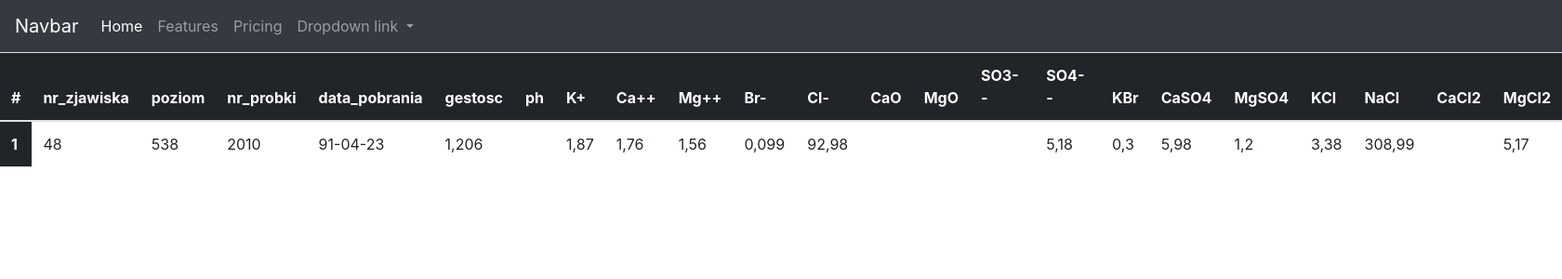
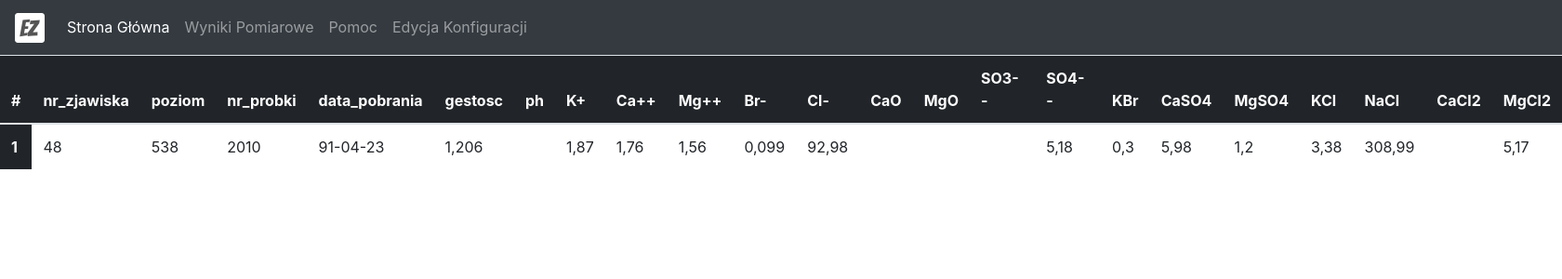
Before and after one commit to Dellanir/python, a Flask app: page / in a window 1680 px wide. Shown: the top 300 px of the page at 93% size. Run offline with Flask 2, Linux system fonts and the light colour scheme; some libraries are stand-ins or nearby versions.

Commit message:
favicons added, navbar links adjusted, /editConfig view refactoring

```diff
--- a/System/main.py
+++ b/System/main.py
@@ -32,25 +32,20 @@ def probki():
     convertNulls(samples)
     return render_template('sample.html', samples=samples, config=config)
 
-@app.route('/config')
-def config():
-    config = configparser.ConfigParser()
-    config.read('config.ini')
-    config = config['SAMPLE']
-    return render_template('config.html', config=config)
-
-@app.route('/editConfig', methods=['POST'])
+@app.route('/editConfig', methods=['GET', 'POST'])
 def editConfig():
-    fields = [i for i in request.form]
     config = configparser.SafeConfigParser()
     config.read('config.ini')
-    for key in config['SAMPLE']:
-        config.set('SAMPLE', key, 'False')
-    for key in fields:
-        config.set('SAMPLE', key, 'True')
-    with open('config.ini', 'wb') as configfile:
-        config.write(configfile)
-    return render_template('config.html', config = config['SAMPLE'], edited=True)
+    edited = True if request.method == 'POST' else False
+    if edited:
+        fields = [i for i in request.form]
+        for     key in config['SAMPLE']:
+            config.set('SAMPLE', key, 'False')
+        for key in fields:
+            config.set('SAMPLE', key, 'True')
+        with open('config.ini', 'wb') as configfile:
+            config.write(configfile)
+    return render_template('config.html', config = config['SAMPLE'], edited=edited)
 
 @app.route('/editSample/<int:id>', methods=['GET', 'POST'])
 def editSample(id):
--- a/System/templates/layout.html
+++ b/System/templates/layout.html
@@ -4,34 +4,28 @@
 		<title>EZ System</title>
 		<link rel="stylesheet" href="{{ url_for('static', filename = 'bootstrap.min.css') }}">
 		<link rel="stylesheet" href="{{ url_for('static', filename = 'style.css') }}">
+        <link rel="shortcut icon" href="{{ url_for('static', filename='favicon.ico') }}">
 		<script src="{{ url_for('static', filename = 'jquery-3.4.0.min.js') }}"></script>
 	</head>
 	<body>
         <nav class="navbar navbar-expand-lg navbar-dark bg-dark">
-          <a class="navbar-brand" href="#">Navbar</a>
+          <a class="navbar-brand" href="#"><img src="{{ url_for('static', filename='favicon-32x32.png') }}"></a>
           <button class="navbar-toggler" type="button" data-toggle="collapse" data-target="#navbarNavDropdown" aria-controls="navbarNavDropdown" aria-expanded="false" aria-label="Toggle navigation">
             <span class="navbar-toggler-icon"></span>
           </button>
           <div class="collapse navbar-collapse" id="navbarNavDropdown">
             <ul class="navbar-nav">
               <li class="nav-item active">
-                <a class="nav-link" href="#">Home <span class="sr-only">(current)</span></a>
+                <a class="nav-link" href="/">Strona Główna <span class="sr-only">(current)</span></a>
               </li>
               <li class="nav-item">
-                <a class="nav-link" href="#">Features</a>
+                <a class="nav-link" href="/samples">Wyniki Pomiarowe</a>
               </li>
               <li class="nav-item">
-                <a class="nav-link" href="#">Pricing</a>
+                <a class="nav-link" href="/help">Pomoc</a>
               </li>
-              <li class="nav-item dropdown">
-                <a class="nav-link dropdown-toggle" href="#" id="navbarDropdownMenuLink" data-toggle="dropdown" aria-haspopup="true" aria-expanded="false">
-                  Dropdown link
-                </a>
-                <div class="dropdown-menu" aria-labelledby="navbarDropdownMenuLink">
-                  <a class="dropdown-item" href="#">Action</a>
-                  <a class="dropdown-item" href="#">Another action</a>
-                  <a class="dropdown-item" href="#">Something else here</a>
-                </div>
+              <li class="nav-item">
+                <a class="nav-link" href="/editConfig">Edycja Konfiguracji</a>
               </li>
             </ul>
           </div>
```
Also changed, not shown: System/data.db, System/static/favicon-16x16.png (added), System/static/favicon-32x32.png (added), System/static/favicon.ico (added).
